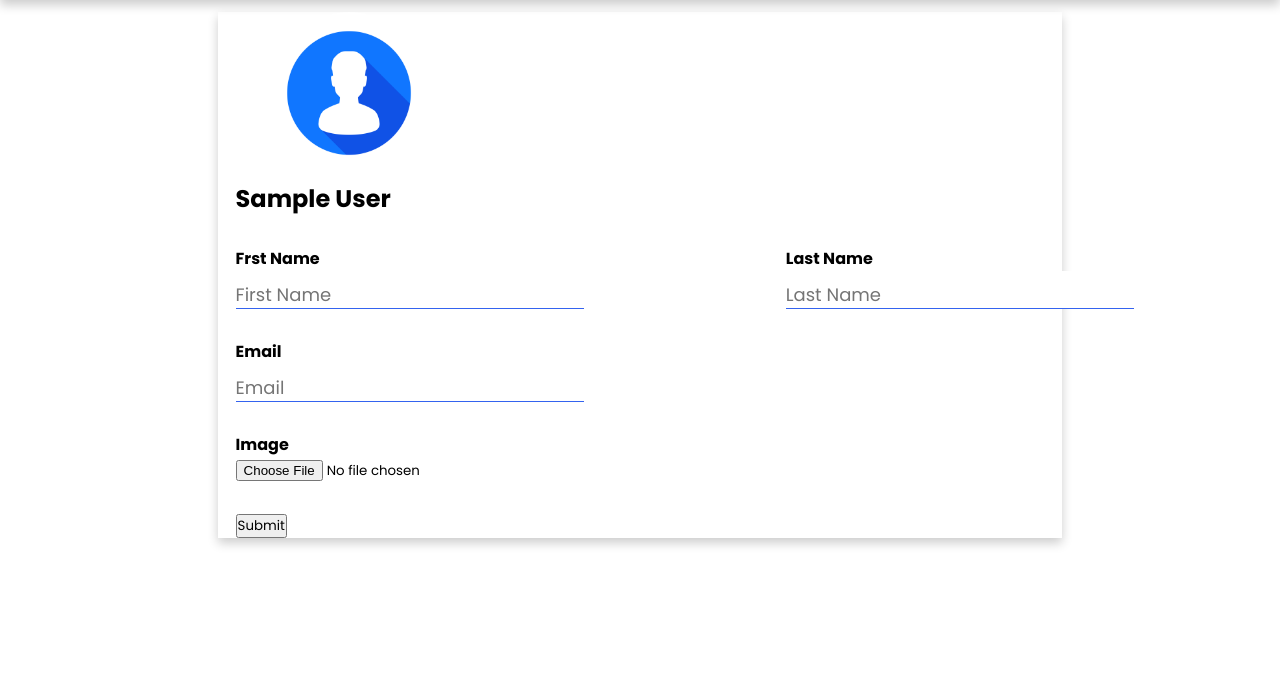
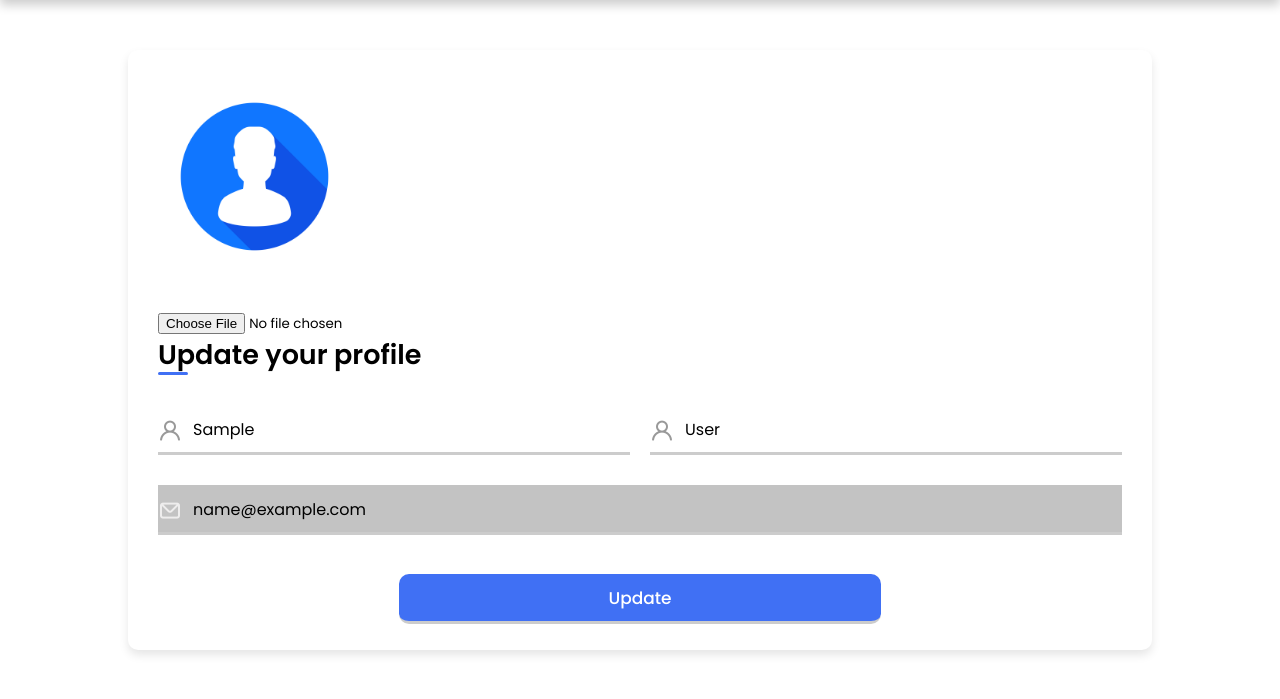
Before and after one commit to MOHAMedelhennawy/Healixra, a Flask app: page /settings in a window 1280 px wide. Shown: the part 60-759 px from the top of the page. Run offline with Flask 3, Linux system fonts and the light colour scheme; the visitor is signed in with stand-in values (Sample User, id 1); some libraries are stand-ins or nearby versions.

Commit message:
Fix update profile

```diff
--- a/file.json
+++ b/file.json
@@ -251,5 +251,15 @@
     "updated_at": "2024-06-30T10:11:56.071337",
     "id": "7d673ad7-f965-44c5-9229-ad68e4e2721f",
     "__class__": "Patient"
+  },
+  "Patient.b5d2c043-adc0-41f8-9c24-6950b4cd0d59": {
+    "first_name": "Ahmed ",
+    "last_name": "Ramia",
+    "email": "ramia@ex.com",
+    "password": "$2b$12$F1t0iCWnOz8bJGkuLXFBiOEsB24oiX.tJtx0TzOXaLKY/DSrD8HwC",
+    "created_at": "2024-07-02T05:26:27.655599",
+    "updated_at": "2024-07-02T08:26:27.655661",
+    "id": "b5d2c043-adc0-41f8-9c24-6950b4cd0d59",
+    "__class__": "Patient"
   }
 }
--- a/models/login.py
+++ b/models/login.py
@@ -1,6 +1,10 @@
 from flask_wtf import FlaskForm
+from flask_wtf.file import FileField, FileAllowed
 from wtforms import StringField, PasswordField, SubmitField, BooleanField
-from wtforms.validators import DataRequired, Email
+from wtforms.validators import DataRequired, Email, Length, Regexp, ValidationError
+from models.patient import Patient
+from flask_login import current_user
+from __init__ import app
 
 class Login(FlaskForm):
     email = StringField(
@@ -15,3 +19,35 @@ class Login(FlaskForm):
     )
     remember = BooleanField('Remember Me')
     submit = SubmitField('Login')
+
+
+class updateProfile(FlaskForm):
+    first_name = StringField(
+        'First Name',
+        validators=[DataRequired(), Length(min=5, max=128)],
+        render_kw={"placeholder": "First Name"}
+    )
+    last_name = StringField(
+        'Last Name',
+        validators=[DataRequired(), Length(min=5, max=128)],
+        render_kw={"placeholder": "Last Name"}
+    )
+    email = StringField(
+        'Email',
+        validators=[DataRequired(), Email()],
+        render_kw={
+            "placeholder": "Email",
+            "readonly": True
+        }
+    )
+    image = FileField(
+        "Update Profile Picture", validators=[FileAllowed(["jpg", "png"])]
+    )
+    submit = SubmitField('Update')
+
+    def validate_email(self, email):
+        with app.app_context():
+            if email.data != current_user.email:
+                patient_email = Patient.query.filter_by(email=email.data).first()
+                if patient_email:
+                    raise ValidationError('Email already exists! Please try another one')
--- a/models/patient.py
+++ b/models/patient.py
@@ -36,7 +36,7 @@ class Patient(BaseModel, db.Model, UserMixin):
     password = db.Column(db.String(128), nullable=False)
     gender = db.Column(db.String(128))
     phone = db.Column(db.String(15))
-    images = db.Column(db.BLOB)
+    images = db.Column(db.String(40), nullable=False, default='user.jpg')
 
     reviews = db.relationship('Review', backref='Patient', cascade='all, delete')
     doctors = db.relationship('Doctor', secondary='doctor_patient', back_populates='patients')
--- a/routes.py
+++ b/routes.py
@@ -1,11 +1,13 @@
 from flask import Flask, render_template, flash, redirect, url_for, request
 from models.registration import Registration
 from models.specialization import Specialization
+from models.login import Login, updateProfile
 from models.login import Login
 from models.patient import Patient
 from models.search import Search
 from models.doctor import Doctor
 from models.location import Location
+from models.base_model import db
 from flask_login import login_user, current_user, logout_user, login_required
 from __init__ import app, bcrypt
 
@@ -91,13 +93,28 @@ def logout():
 @app.route('/profile')
 @login_required
 def profile():
-    return render_template("profile.html", title='Profile')
+    image_filename = current_user.images.decode() if isinstance(current_user.images, bytes) else current_user.images
+    image_file = url_for('static', filename=f'user_images/{image_filename}') if image_filename else None
+    return render_template("profile.html", title='Profile', image_file=image_file)
 
-@app.route('/settings')
+@app.route('/settings', methods=['GET', 'POST'])
 @login_required
 def settings():
-    form = Login()
-    return render_template("settings.html", title='settings', form=form)
+    form = updateProfile()
+    if form.validate_on_submit():
+        current_user.first_name = form.first_name.data
+        current_user.last_name = form.last_name.data
+        db.session.commit()
+        flash("Your profile has been updated", "success")
+        return redirect(url_for('profile'))
+    elif request.method == 'GET':
+        form.first_name.data = current_user.first_name
+        form.last_name.data = current_user.last_name
+        form.email.data = current_user.email
+    image_filename = current_user.images.decode() if isinstance(current_user.images, bytes) else current_user.images
+    image_file = url_for('static', filename=f'user_images/{image_filename}') if image_filename else None
+    return render_template("settings.html", title='settings', form=form, image_file=image_file)
+
 
 @app.route('/search', methods=['GET'])
 def search():
@@ -112,7 +129,7 @@ def search():
 #     print(specialization_id)
 #     matched_doctors = Doctor.query.filter_by(specialization_id=specialization_id, location_id=location_id).all()
 #     print(matched_doctors)
-    return render_template('search_results.html', doctors=matched_doctors)
+    return render_template('search_results.html')
 
 @app.route('/doctor/<int:doctor_id>')
 def doctor_profile(doctor_id):
--- a/static/forms.css
+++ b/static/forms.css
@@ -8,7 +8,7 @@
 }
 
 .form{
-    background-color: #ffff;
+    background-color: rgb(255, 255, 255);
     width: 50%;
     max-width: 430;
     box-shadow: 0 5px 10px rgba(0, 0, 0, 0.1);
@@ -173,27 +173,34 @@
     position: relative;
     z-index: 3;
 }
-form {
-    display: flex;
-    flex-direction: column;
-    gap: 10px;
-    max-width: 400px;
-    margin: 0 auto;
+
+.readonly input{
+    background-color: #c3c3c3;
+}
+.readonly .icon{
+    color: #eeeded;
 }
 
-form label {
-    font-weight: bold;
+.setting{
+    width: 80%;
 }
 
-form select, form input, form button {
-    padding: 10px;
-    font-size: 16px;
+.setting span{
+    display: block;
 }
 
-form button {
-    background-color: #007bff;
-    color: #000;
+.setting .button input{
+    /* align-self: flex-start; */
+    width: 50%;
+}
+
+.setting .button input:hover{
+    /* align-self: flex-start; */
+    width: 48%;
+}
+
+.setting .upload-img{
+    /* position: relative; */
+    margin-top: 30px;
     border: none;
-    cursor: pointer;
-    transition: background-color 0.3s;
 }
--- a/static/settings.css
+++ b/static/settings.css
@@ -1,23 +1,8 @@
-.username{
-    display: flex;
-    /* justify-content: space-around; */
-    gap: 25%;
+
+.form-container img{
+
+    width: 20%;
+    height: 40%;
+    position: relative;
+    border-radius: 50%;
 }
-
-.edit-info{
-    width: 100%;
-    position: relative;
-    padding: 0 18px;
-}
-
-.edit-info .image-username > div{
-    padding-bottom: 30px;
-}
-.text-field{
-}
-.text-field input{
-    border: none;
-    padding-top: 10px;
-    font-size: large;
-    border-bottom: 1px #3463ef solid;
-}
--- a/templates/index.html
+++ b/templates/index.html
@@ -3,7 +3,7 @@
 <head>
     <meta charset="UTF-8">
     <meta name="viewport" content="width=device-width, initial-scale=1.0">
-    <title>Healixra</title>
+    <title>My project</title>
     <link rel="stylesheet" href="{{ url_for('static', filename='main.css')}}">
     <link rel="stylesheet" href="{{ url_for('static', filename='home.css')}}">
     <link rel="stylesheet" href="{{ url_for('static', filename='profile.css')}}">
--- a/templates/profile.html
+++ b/templates/profile.html
@@ -6,7 +6,7 @@
             </div>
             <div class="account-info">
                 <div class="image-username">
-                    <img src="/static/images/307ce493-b254-4b2d-8ba4-d12c080d6651.jpg" alt="">
+                    <img src="{{image_file}}" alt="">
                     <div class="text">
                         <h1 class="username">{{current_user.first_name}} {{current_user.last_name}}</h1>
                         <button type="text"><a href="{{ url_for('settings') }}">edit profile</a></button>
--- a/templates/settings.html
+++ b/templates/settings.html
@@ -1,35 +1,68 @@
-{% extends "index.html"%}
+{% extends "index.html" %}
 {% block content %}
-    <div class="profile">
-        <section class="profile-content">
-            <div class="edit-info">
-                <div class="image-username">
-                    <img src="/static/images/307ce493-b254-4b2d-8ba4-d12c080d6651.jpg" alt="">
-                    <div class="text">
-                        <h1 class="username">{{current_user.first_name}} {{current_user.last_name}}</h1>
+<div class="form-container">
+    <div class="form login setting">
+        <img src="{{image_file}}" alt="">
+        <div class="upload-img">
+            {{ form.image(label='Choose file', class_='file-input') }}
+        </div>
+        <!-- <img src="/static/user_images/user.jpg" alt=""> -->
+        <span class="title">Update your profile</span>
+        <form action="{{ url_for('settings') }}" method="POST">
+            {{ form.hidden_tag() }}
+            <div class="name">
+                <!-- First Name input field -->
+                <div class="input_field">
+                    {{ form.first_name(class_='input first_name') }}
+                    <i class="uil uil-user icon"></i>
+                </div>
+                {% if form.first_name.errors %}
+                {% for error in form.first_name.errors %}
+                    <div class="error_msg">
+                        <span style="color: red;">{{error}}</span>
                     </div>
-                    <div class="username">
-                        <div class="first_name text-field">
-                            <h4>Frst Name</h4>
-                            <input type="text" placeholder="First Name">
-                        </div>
-                        <div class="last_name text-field">
-                            <h4>Last Name</h4>
-                            <input type="text" placeholder="Last Name">
-                        </div>
+                {% endfor %}
+                {% endif %}
+
+                <!-- Last Name input field -->
+                <div class="input_field">
+                    {{ form.last_name(class_='input') }}
+                    <i class="uil uil-user icon"></i>
+                </div>
+                {% if form.last_name.errors %}
+                {% for error in form.last_name.errors %}
+                    <div class="error_msg">
+                        <span style="color: red;">{{ error }}</span>
                     </div>
-                    <div class="email text-field">
-                        <h4>Email</h4>
-                        <input type="text" placeholder="Email">
-                    </div>
-                    <div class="img">
-                        <h4>Image</h4>
-                        <input type="file" id="myFile" name="filename">
-                    </div>
-                    <input type="submit" placeholder="">
+                {% endfor %}
+                {% endif %}
+            </div>
+
+            <!-- Email input field -->
+            <div class="input_field readonly">
+                {{ form.email(class_='input email')}}
+                <i class="uil uil-envelope icon"></i>
+            </div>
+            {% if form.email.errors %}
+            <style>
+                .input_field .email:focus {
+                    border-bottom-color: red;
+                }
+
+                .input_field .email:focus ~ .icon {
+                    color: red;
+                }
+            </style>
+                <div class="error_msg">
+                    <span style="color: red;">{{ form.email.errors[0] }}</span>
                 </div>
-            </div>
-        </section>
+            {% endif %}
+
+            <!-- Sign in redirection -->
+            <div class="input_field button">
+                {{ form.submit(class_='button') }}
+        </form>
     </div>
-
+</div>
+<script src="{{ url_for('static', filename='js/form.js') }}"></script>
 {% endblock content %}
```
Also changed, not shown: static/user_images/user.jpg (renamed from static/images/307ce493-b254-4b2d-8ba4-d12c080d6651.jpg).
